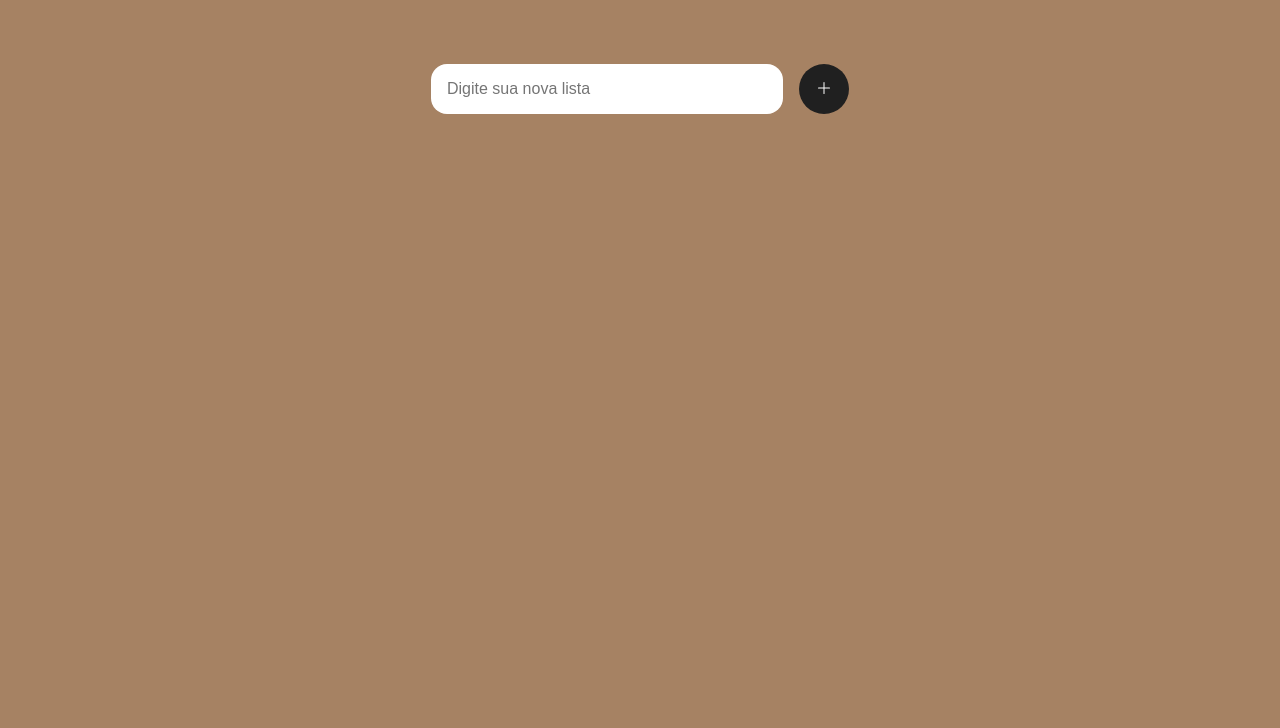
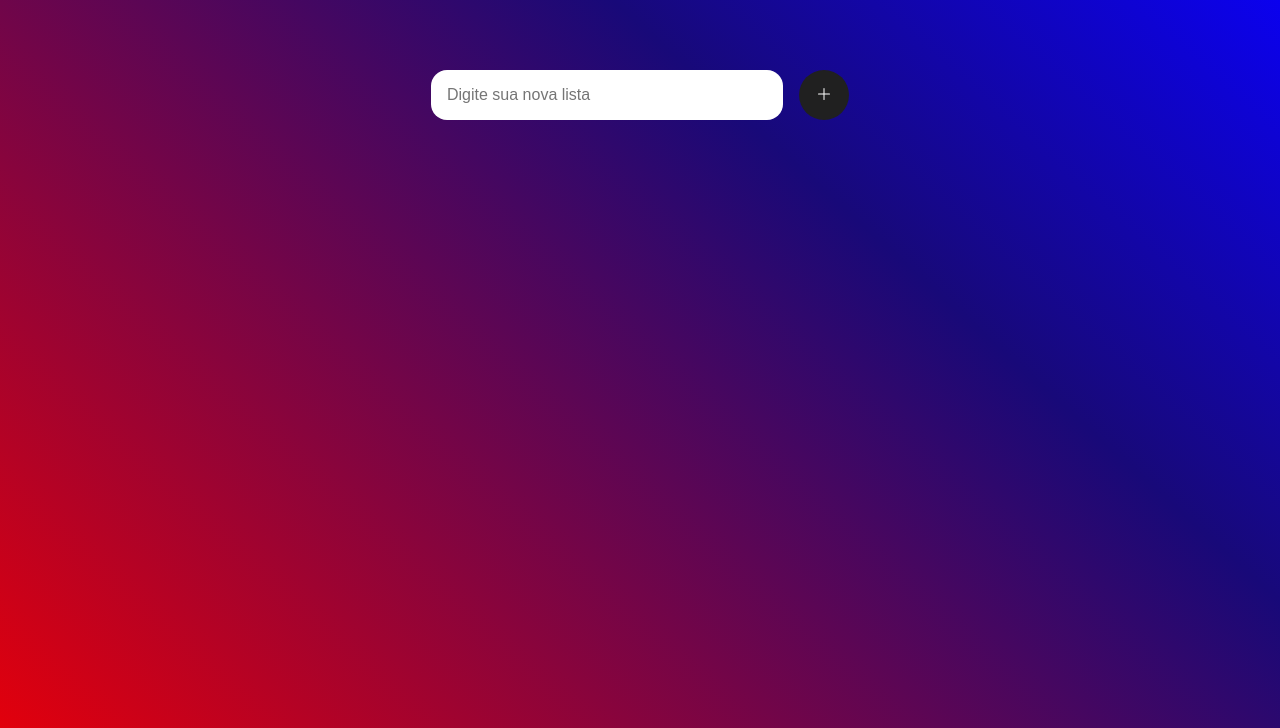
Before and after one commit to andre-cavalcante/To-Do-list, a plain HTML site: page index.html in a window 1280 px wide. Shown: the part 88-816 px from the top of the page. Drawn offline with Linux system fonts and the light colour scheme.

Commit message:
alteração do background

```diff
--- a/style.css
+++ b/style.css
@@ -1,7 +1,5 @@
-@import url('https://fonts.googleapis.com/css2?family= Inter & family = Titillium+Web & display=swap');
-
 :root{
-    --color-dark: #A68263;
+    --color-dark: rgb(14, 14, 14);
     --color-dark2: rgb(32, 32, 32);
     --color-dark3: rgb(22, 22, 22);
     --color-white: #fff;
@@ -12,9 +10,12 @@
 }
 
 body{
-    font-family: 'Franklin Gothic Medium', 'Arial Narrow', Arial, sans-serif;
-    background-color: var(--color-dark);
-    color: black;
+    font-family: Cambria, Cochin, Georgia, Times, 'Times New Roman', serif;
+    background: rgb(226,0,12);
+    background: linear-gradient(42deg, rgba(226,0,12,1) 0%, rgba(24,9,121,1) 65%, rgba(9,0,255,1) 100%);
+    background-repeat: no-repeat;
+    height: 100vh;
+    color: var(--color-white);
     display: flex;
     flex-direction: column;
     align-items: center;
@@ -58,7 +59,7 @@ body{
 }
 
 #btn-new-task:hover{
-    background-color: var(--color-green);
+    background-color: var(--color-dark3);
 }
 
 #to-do-list{
```
